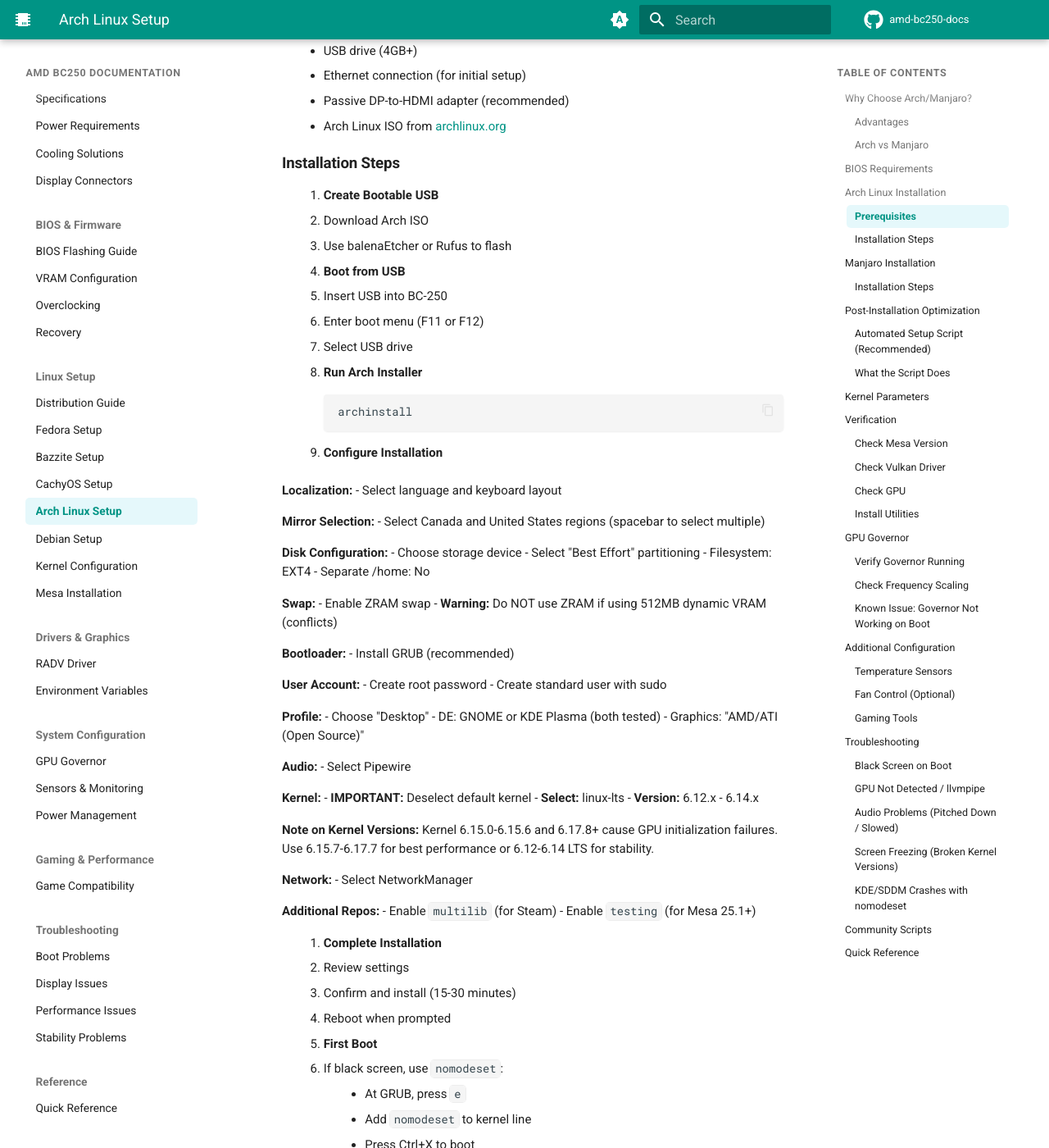
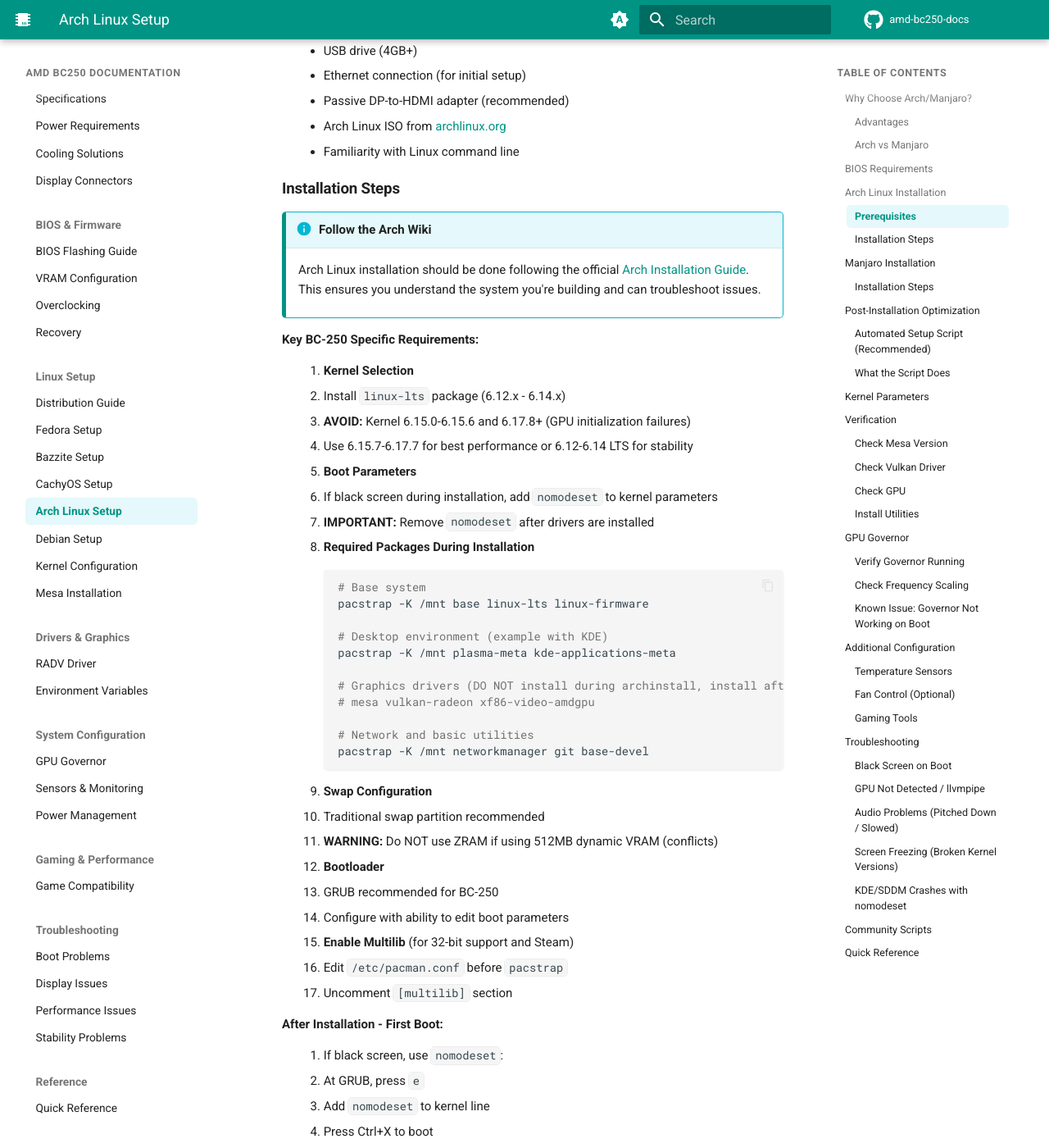
Before and after one commit to elektricM/amd-bc250-docs, an MkDocs documentation site: the page built from docs/linux/arch.md, in a window 1280 px wide and 1400 px high, scrolled down 1036 px. Shown: the whole window at 82% size. Built offline with MkDocs 1.6.1 and Material for MkDocs 9.7.7, drawn with Linux system fonts in a browser that asks for light colours; comment, search, counter and statistics services are not loaded; the version menu is left out; some of the changed text lies outside the part shown.

Commit message:
Critical safety corrections from community feedback
SAFETY-CRITICAL PSU FIXES:
- Removed Dell D220P-01/D250AD-00 recommendations (220W/250W too low, reported failures)
- Removed LED PSU recommendations (unreliable ripple current)
- Updated minimum power draw: 70W (not 50W, never observed that low)
- Updated minimum PSU requirement: 300W on 12V rail (was 250W)
- Updated cable gauge: 16 AWG minimum (18 AWG has caused melted cables)

Hardware corrections:
- Removed power button header references (board has NO header, solder only)
- Fixed Arctic P12 Pro/Max static pressure: 6.9 mm H2O (was incorrect)
- Added separate specs for P12 Max vs Pro

Documentation cleanup:
- Removed energy cost calculations (as requested)
- Removed multi-board setup sections
- Updated Arch install: direct to Arch Wiki, removed archinstall recommendations

Thanks to DeathStalker and Astrocast for critical safety feedback.

````diff
--- a/docs/linux/arch.md
+++ b/docs/linux/arch.md
@@ -22,10 +22,10 @@
 ### Arch vs Manjaro
 
 **Arch Linux:**
-- Manual installation (archinstall helper available)
+- Manual installation following the Arch Wiki
 - Latest packages immediately
 - Maximum control, minimal bloat
-- Requires more Linux knowledge
+- Requires advanced Linux knowledge
 
 **Manjaro:**
 - GUI installer (Calamares)
@@ -57,80 +57,59 @@
 - Ethernet connection (for initial setup)
 - Passive DP-to-HDMI adapter (recommended)
 - Arch Linux ISO from [archlinux.org](https://archlinux.org/download/)
+- Familiarity with Linux command line
 
 ### Installation Steps
 
-1. **Create Bootable USB**
-   - Download Arch ISO
-   - Use balenaEtcher or Rufus to flash
+!!!info "Follow the Arch Wiki"
+    Arch Linux installation should be done following the official [Arch Installation Guide](https://wiki.archlinux.org/title/Installation_guide). This ensures you understand the system you're building and can troubleshoot issues.
 
-2. **Boot from USB**
-   - Insert USB into BC-250
-   - Enter boot menu (F11 or F12)
-   - Select USB drive
+**Key BC-250 Specific Requirements:**
 
-3. **Run Arch Installer**
+1. **Kernel Selection**
+   - Install `linux-lts` package (6.12.x - 6.14.x)
+   - **AVOID:** Kernel 6.15.0-6.15.6 and 6.17.8+ (GPU initialization failures)
+   - Use 6.15.7-6.17.7 for best performance or 6.12-6.14 LTS for stability
+
+2. **Boot Parameters**
+   - If black screen during installation, add `nomodeset` to kernel parameters
+   - **IMPORTANT:** Remove `nomodeset` after drivers are installed
+
+3. **Required Packages During Installation**
    ```bash
-   archinstall
+   # Base system
+   pacstrap -K /mnt base linux-lts linux-firmware
+
+   # Desktop environment (example with KDE)
+   pacstrap -K /mnt plasma-meta kde-applications-meta
+
+   # Graphics drivers (DO NOT install during archinstall, install after reboot)
+   # mesa vulkan-radeon xf86-video-amdgpu
+
+   # Network and basic utilities
+   pacstrap -K /mnt networkmanager git base-devel
    ```
 
-4. **Configure Installation**
+4. **Swap Configuration**
+   - Traditional swap partition recommended
+   - **WARNING:** Do NOT use ZRAM if using 512MB dynamic VRAM (conflicts)
 
-   **Localization:**
-   - Select language and keyboard layout
+5. **Bootloader**
+   - GRUB recommended for BC-250
+   - Configure with ability to edit boot parameters
 
-   **Mirror Selection:**
-   - Select Canada and United States regions (spacebar to select multiple)
+6. **Enable Multilib** (for 32-bit support and Steam)
+   - Edit `/etc/pacman.conf` before `pacstrap`
+   - Uncomment `[multilib]` section
 
-   **Disk Configuration:**
-   - Choose storage device
-   - Select "Best Effort" partitioning
-   - Filesystem: EXT4
-   - Separate /home: No
+**After Installation - First Boot:**
 
-   **Swap:**
-   - Enable ZRAM swap
-   - **Warning:** Do NOT use ZRAM if using 512MB dynamic VRAM (conflicts)
+1. If black screen, use `nomodeset`:
+   - At GRUB, press `e`
+   - Add `nomodeset` to kernel line
+   - Press Ctrl+X to boot
 
-   **Bootloader:**
-   - Install GRUB (recommended)
-
-   **User Account:**
-   - Create root password
-   - Create standard user with sudo
-
-   **Profile:**
-   - Choose "Desktop"
-   - DE: GNOME or KDE Plasma (both tested)
-   - Graphics: "AMD/ATI (Open Source)"
-
-   **Audio:**
-   - Select Pipewire
-
-   **Kernel:**
-   - **IMPORTANT:** Deselect default kernel
-   - **Select:** linux-lts
-   - **Version:** 6.12.x - 6.14.x
-
-   **Note on Kernel Versions:** Kernel 6.15.0-6.15.6 and 6.17.8+ cause GPU initialization failures. Use 6.15.7-6.17.7 for best performance or 6.12-6.14 LTS for stability.
-
-   **Network:**
-   - Select NetworkManager
-
-   **Additional Repos:**
-   - Enable `multilib` (for Steam)
-   - Enable `testing` (for Mesa 25.1+)
-
-5. **Complete Installation**
-   - Review settings
-   - Confirm and install (15-30 minutes)
-   - Reboot when prompted
-
-6. **First Boot**
-   - If black screen, use `nomodeset`:
-     - At GRUB, press `e`
-     - Add `nomodeset` to kernel line
-     - Press Ctrl+X to boot
+2. Install Mesa and drivers (see Post-Installation section below)
 
 ---
 
````
Also changed, not shown: docs/hardware/cooling.md (+4 -4 lines), docs/hardware/power.md (+31 -98 lines), docs/linux/cachyos.md (+6 -8 lines), docs/linux/distributions.md (+17 -14 lines), docs/system/power.md (+0 -21 lines).
